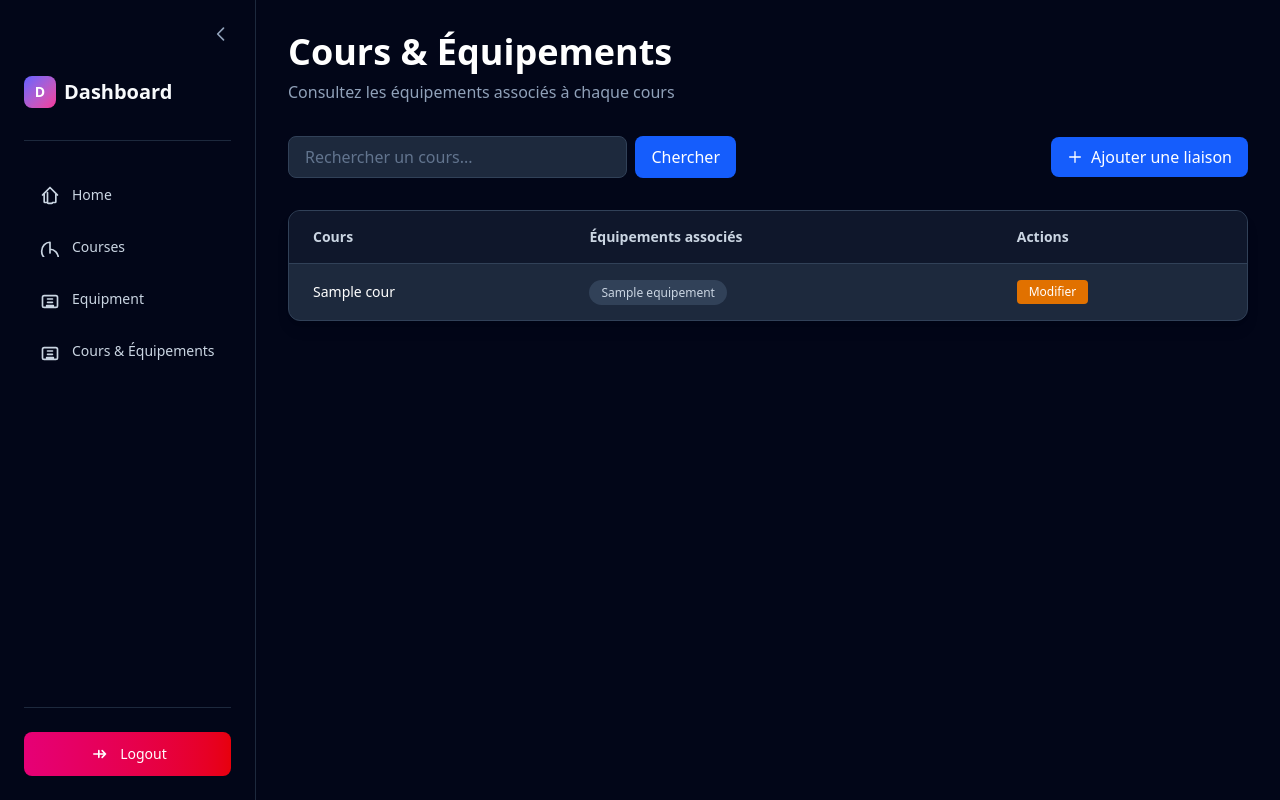
After one commit to YounessAitJamaa/FitManager, a PHP site: page /pages/cours_equipements.php in a window 1280 px wide. The commit adds this page. Run offline with PHP 8.4, Linux system fonts and the light colour scheme; tables that the repository leaves empty or names only in its code hold one stand-in row (values such as "Sample post"); a stand-in replaces the project's code that opens the database connection.

Commit message:
Add page for the equipements that is linked to a cours

```diff
--- a/includes/sidebar.php
+++ b/includes/sidebar.php
@@ -48,6 +48,16 @@
                 </a>
             </li>
 
+            <li>
+                <a href="cours_equipements.php" class="flex items-center gap-3 px-4 py-3 rounded-lg text-slate-300 hover:bg-slate-800 hover:text-indigo-400 transition-all duration-200 group">
+                    <svg class="w-5 h-5 flex-shrink-0 group-hover:text-indigo-400 transition-colors" fill="none" stroke="currentColor" viewBox="0 0 24 24">
+                        <path stroke-linecap="round" stroke-linejoin="round" stroke-width="2" d="M9 12h6m-6 4h6m-7 4h8M5 8h14a2 2 0 012 2v10a2 2 0 01-2 2H5a2 2 0 01-2-2V10a2 2 0 012-2z" />
+                    </svg>
+                    <span class="sidebar-text text-sm font-medium">Cours & Équipements</span>
+                </a>
+            </li>
+
+
         </ul>
     </nav>
 
--- /dev/null
+++ b/pages/cours_equipements.php
@@ -0,0 +1,93 @@
+<?php
+require "../config/db.php";
+
+$query = "
+    SELECT c.id_cours, c.nom AS course_name, GROUP_CONCAT(e.nom SEPARATOR ', ') AS equipements
+    FROM cours c
+    LEFT JOIN cours_equipements ce ON c.id_cours = ce.id_cours
+    LEFT JOIN equipements e ON ce.id_equipement = e.id_equipement
+    GROUP BY c.id_cours
+";
+
+$conditions = [];
+if(!empty($_GET['search'])) {
+    $search = $_GET['search'];
+    $conditions[] = "c.nom LIKE '%$search%'";
+}
+
+if(!empty($conditions)) {
+    $query .= " WHERE " . implode(" AND ", $conditions);
+}
+
+$result = mysqli_query($conn, $query);
+?>
+
+<!DOCTYPE html>
+<html lang="en">
+<head>
+    <meta charset="UTF-8">
+    <meta name="viewport" content="width=device-width, initial-scale=1.0">
+    <script src="https://cdn.jsdelivr.net/npm/@tailwindcss/browser@4"></script>
+    <title>Cours & Équipements</title>
+</head>
+<body class="flex bg-slate-950 text-slate-100 min-h-screen">
+    <?php require "../includes/sidebar.php"; ?>
+
+    <div class="flex-1 p-8">
+        <!-- Updated header with title and subtitle -->
+        <div class="mb-8">
+            <h1 class="text-4xl font-bold text-white mb-2">Cours & Équipements</h1>
+            <p class="text-slate-400">Consultez les équipements associés à chaque cours</p>
+        </div>
+
+        <!-- Added search and action bar -->
+        <div class="flex flex-col gap-4 mb-8 md:flex-row md:items-center md:justify-between">
+            <form action="" method="GET" class="flex gap-2 flex-1 max-w-md">
+                <input type="text" name="search" value="<?= htmlspecialchars($_GET['search'] ?? '') ?>"
+                    placeholder="Rechercher un cours..."
+                    class="flex-1 px-4 py-2 bg-slate-800 border border-slate-700 rounded-lg text-white placeholder-slate-500 focus:outline-none focus:border-blue-500 focus:ring-2 focus:ring-blue-500/20 transition">
+                <button type="submit" class="px-4 py-2 bg-blue-600 text-white rounded-lg hover:bg-blue-700 transition font-medium">
+                    Chercher
+                </button>
+            </form>
+
+            <div class="flex gap-3">
+                <a href="edit_cours_equipements.php"
+                   class="px-4 py-2 bg-blue-600 text-white rounded-lg hover:bg-blue-700 transition font-medium inline-flex items-center gap-2">
+                    <svg class="w-4 h-4" fill="none" stroke="currentColor" viewBox="0 0 24 24"><path stroke-linecap="round" stroke-linejoin="round" stroke-width="2" d="M12 4v16m8-8H4"/></svg>
+                    Ajouter une liaison
+                </a>
+            </div>
+        </div>
+
+        <!-- Updated table styling to match index.html design -->
+        <div class="bg-slate-800 rounded-xl border border-slate-700 overflow-hidden shadow-lg">
+            <table class="w-full">
+                <thead>
+                    <tr class="bg-slate-900 border-b border-slate-700">
+                        <th class="px-6 py-4 text-left text-sm font-semibold text-slate-300">Cours</th>
+                        <th class="px-6 py-4 text-left text-sm font-semibold text-slate-300">Équipements associés</th>
+                        <th class="px-6 py-4 text-left text-sm font-semibold text-slate-300">Actions</th>
+                    </tr>
+                </thead>
+                <tbody class="divide-y divide-slate-700">
+                    <?php while($row = mysqli_fetch_assoc($result)): ?>
+                        <tr class="hover:bg-slate-700/50 transition">
+                            <td class="px-6 py-4 text-sm text-white font-medium"><?= htmlspecialchars($row['course_name']) ?></td>
+                            <td class="px-6 py-4 text-sm text-slate-300">
+                                <span class="px-3 py-1 bg-slate-700 rounded-full text-xs"><?= htmlspecialchars($row['equipements'] ?? 'Aucun') ?></span>
+                            </td>
+                            <td class="px-6 py-4 text-sm flex gap-2">
+                                <a href="edit_cours_equipements.php?id=<?= $row['id_cours'] ?>"
+                                   class="px-3 py-1 bg-amber-600 text-white rounded hover:bg-amber-700 transition text-xs font-medium">
+                                    Modifier
+                                </a>
+                            </td>
+                        </tr>
+                    <?php endwhile; ?>
+                </tbody>
+            </table>
+        </div>
+    </div>
+</body>
+</html>
```
